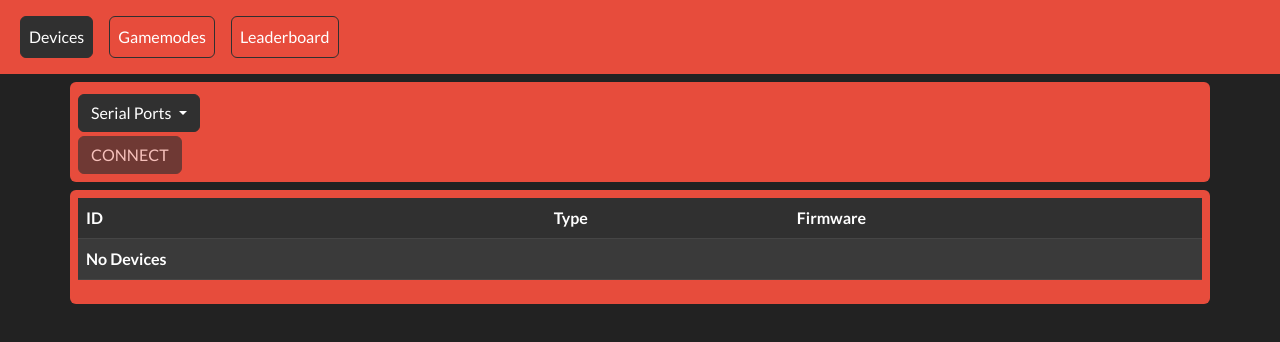
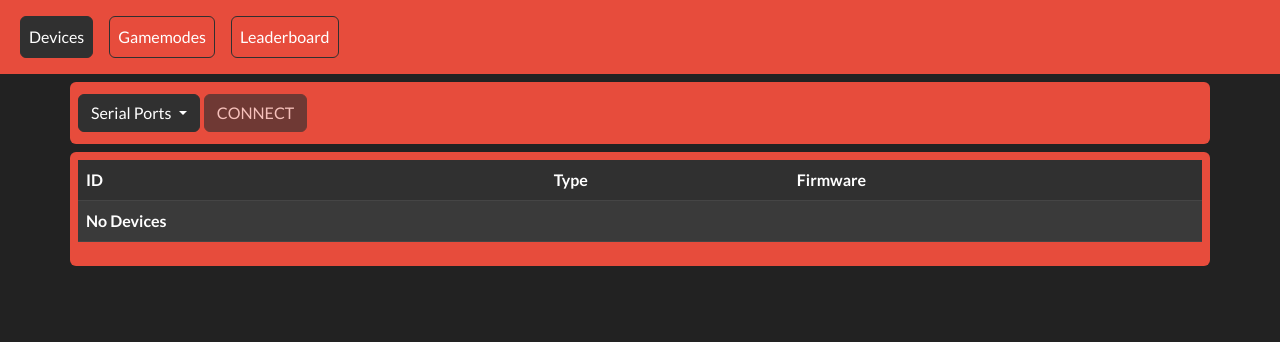
Before and after one commit to Loewe111/LoeweTag-Server, a website: page ui/index.html in a window 1280 px wide. Drawn offline with nearby package versions, Linux system fonts and the light colour scheme.

Commit message:
improved look of buttons

```diff
--- a/ui/index.html
+++ b/ui/index.html
@@ -26,7 +26,7 @@
     </nav>
 
     <div class="container rounded bg-danger p-2 my-2" id="serial-container">
-      <div class="dropdown my-1">
+      <div class="dropdown my-1" style="float: left;">
         <button type="button" class="btn btn-dark dropdown-toggle" data-bs-toggle="dropdown" id="serial-dropdown">
           Serial Ports
         </button>
@@ -34,7 +34,7 @@
           <li><h5 class="dropdown-header">No Devices</h5></li>
         </ul>
       </div>
-      <button class="btn btn-dark disabled" id="serial-connect" onclick="connectSerial()">CONNECT</button>
+      <button class="btn btn-dark disabled m-1" id="serial-connect" onclick="connectSerial()">CONNECT</button>
     </div>
 
     <div class="container rounded bg-danger p-2 my-2">
```
